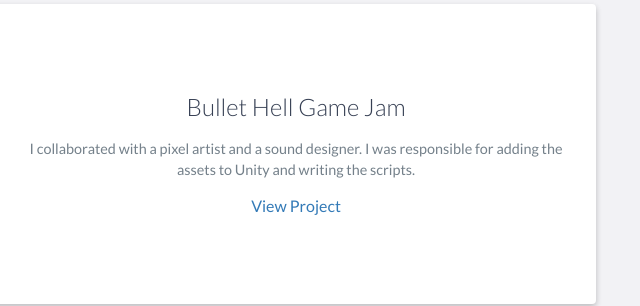
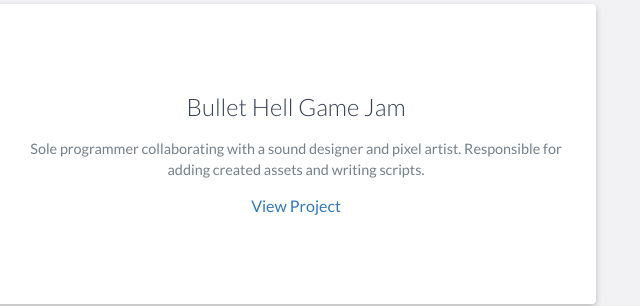
Before and after one commit to jozin2626/jozin2626.github.io, a website: page index.html in a window 1280 px wide. Shown: the part 1980-2286 px from the top of the page, 494-1134 px from the left. Drawn offline with nearby package versions, Linux system fonts and the light colour scheme.

Commit message:
Update index.html

```diff
--- a/index.html
+++ b/index.html
@@ -155,7 +155,7 @@
                     <div class="project-info">
                         <h3>Bullet Hell Game Jam</h3>
                         <p>
-                            I collaborated with a pixel artist and a sound designer. I was responsible for adding the assets to Unity and writing the scripts.
+                            Sole programmer collaborating with a sound designer and pixel artist. Responsible for adding created assets and writing scripts.
                         </p>
                         <a href="https://pouso.itch.io/hopefully-a-bullet-hell" target="_blank">View Project</a>
                     </div>
```
